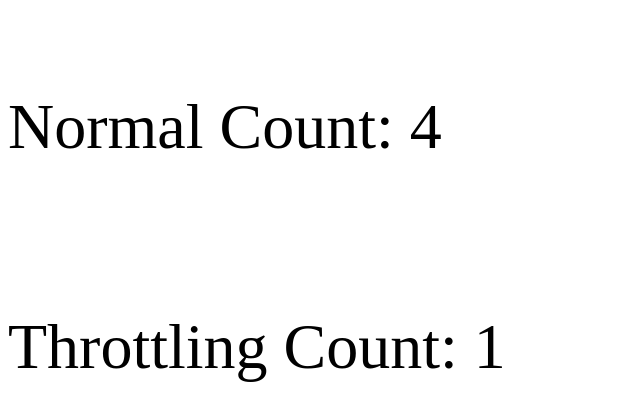
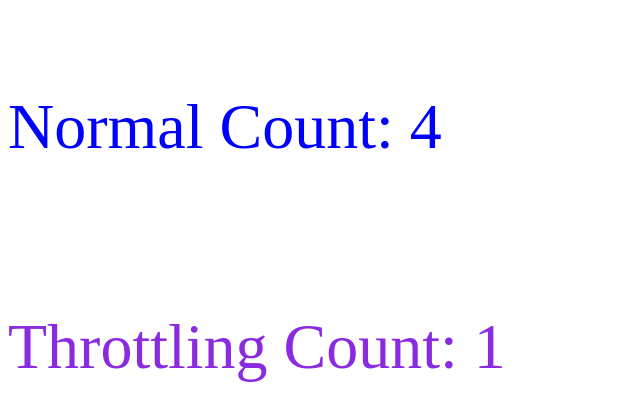
Before and after one commit to sarfarajbiswas/JavaScriptDrive, a plain HTML site: page Throttling/index.html in a window 1280 px wide. Shown: the whole page, without its empty margins (0-640 px from the left). Drawn offline with Linux system fonts and the light colour scheme.

Commit message:
add text color style

```diff
--- a/Throttling/index.html
+++ b/Throttling/index.html
@@ -13,6 +13,12 @@
     }
     span{
         font-size: 5rem;
+    }
+    .normal_count{
+        color: blue;
+    }
+    .thottling_count{
+        color: blueviolet;
     }
 </style>
 <body onscroll="showCount()">
```
